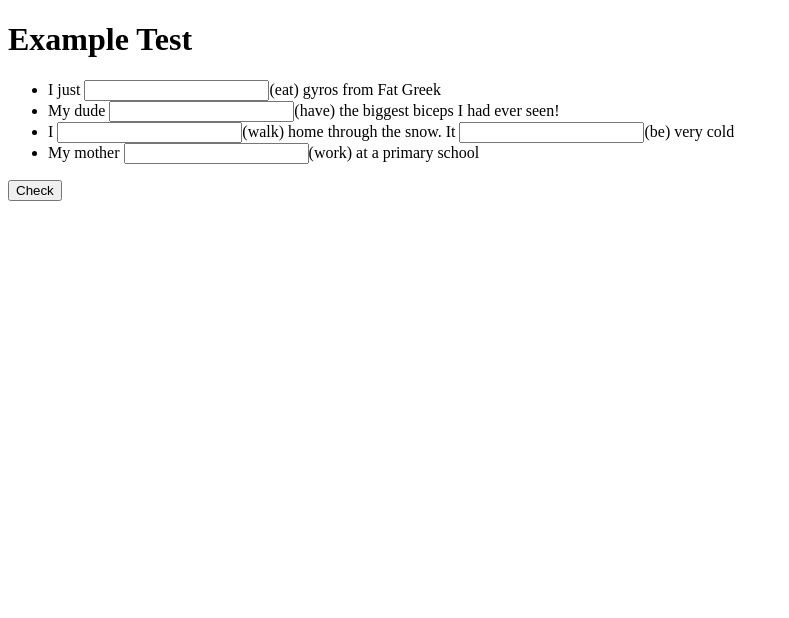
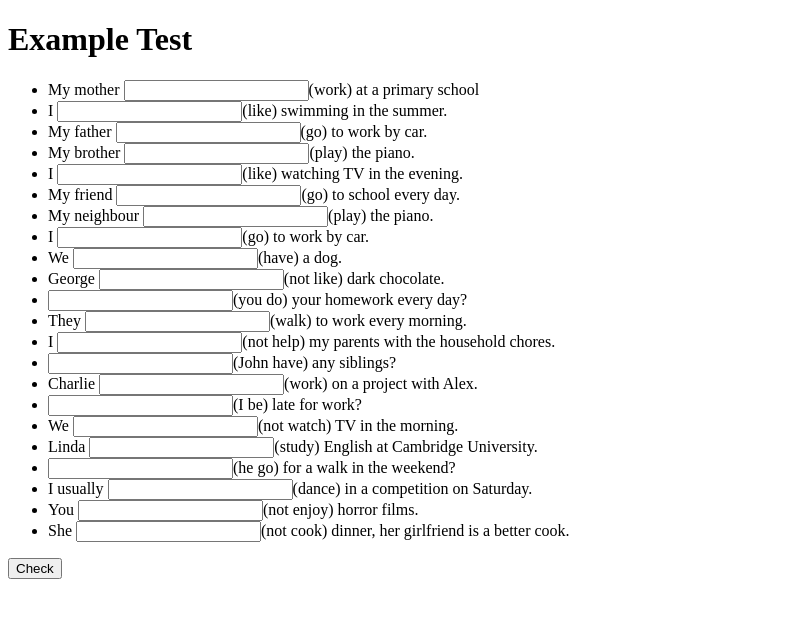
Before and after one commit to lucasbogerd/englando-next, a Next.js app: page /exam-2 in a window 1280 px wide. Shown: the top 618 px of the page, without its empty margins (0-789 px from the left). Built offline with nearby package versions, Linux system fonts and the light colour scheme; a web font is replaced by a local one.

Commit message:
feat(test): extend sample-data

```diff
--- a/shared/sample-data.ts
+++ b/shared/sample-data.ts
@@ -3,9 +3,27 @@ import { UnparsedExam } from './types'
 export const sampleExam: UnparsedExam = {
 	name: 'Example Test',
 	exercises: [
-		'I just {?eat=ate} gyros from Fat Greek',
-		'My dude {?have=had} the biggest biceps I had ever seen!',
-		'I {?walk=walked} home through the snow. It {?be=was} very cold',
 		'My mother {?work=works} at a primary school',
+		'I {?like=like} swimming in the summer.',
+		'My father {?go=goes} to work by car.',
+		'My brother {?play=plays} the piano.',
+		'I {?like=like} watching TV in the evening.',
+		'My friend {?go=goes} to school every day.',
+		'My neighbour {?play=plays} the piano.',
+		'I {?go=go} to work by car.',
+		'We {?have=have} a dog.',
+		"George {?not like=doesn't like} dark chocolate.",
+		'{?you do=Do you do} your homework every day?',
+		'They {?walk=walk} to work every morning.',
+		"I {?not help=don't help} my parents with the household chores.",
+		'{?John have=Does John have} any siblings?',
+		'Charlie {?work=works} on a project with Alex.',
+		'{?I be=Am I} late for work?',
+		"We {?not watch=don't watch} TV in the morning.",
+		'Linda {?study=studies} English at Cambridge University.',
+		'{?he go=Does he go} for a walk in the weekend?',
+		'I usually {?dance=dance} in a competition on Saturday.',
+		"You {?not enjoy=don't enjoy} horror films.",
+		"She {?not cook=doesn't cook} dinner, her girlfriend is a better cook.",
 	],
 }
```
